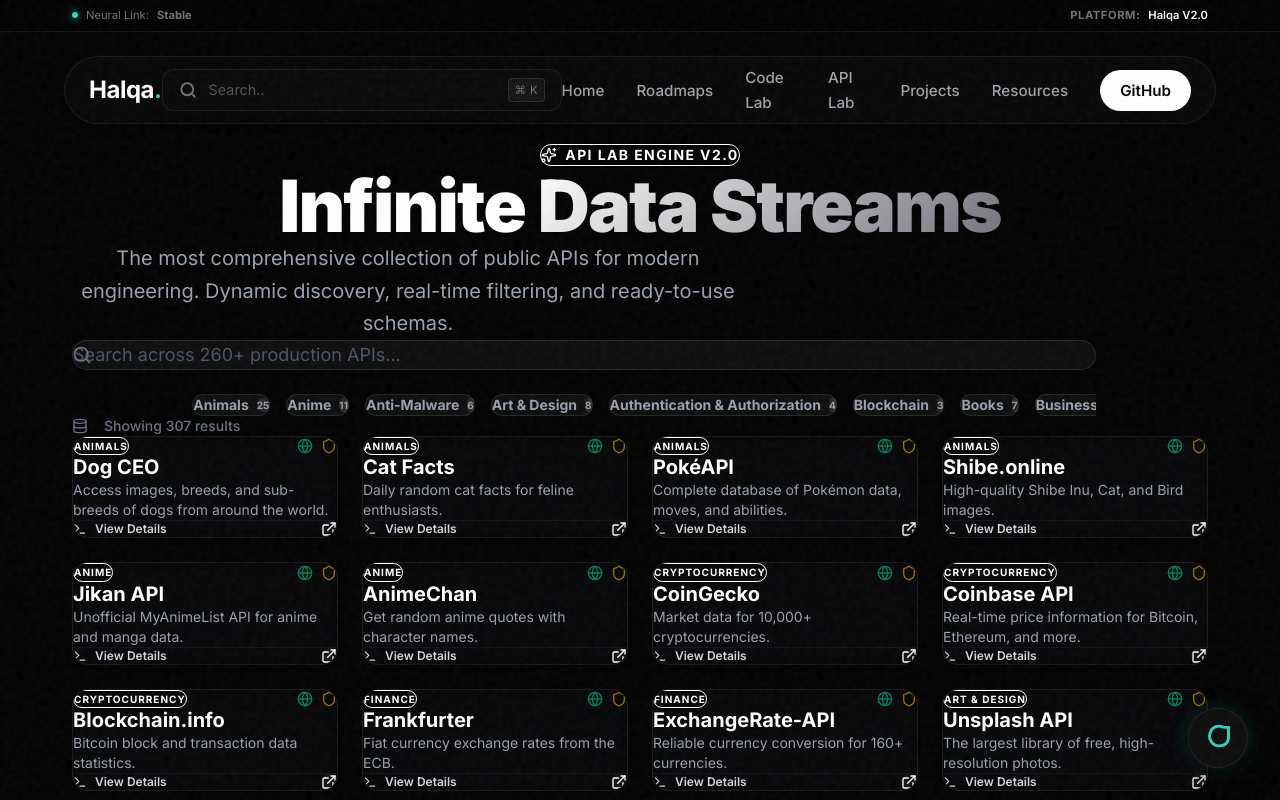
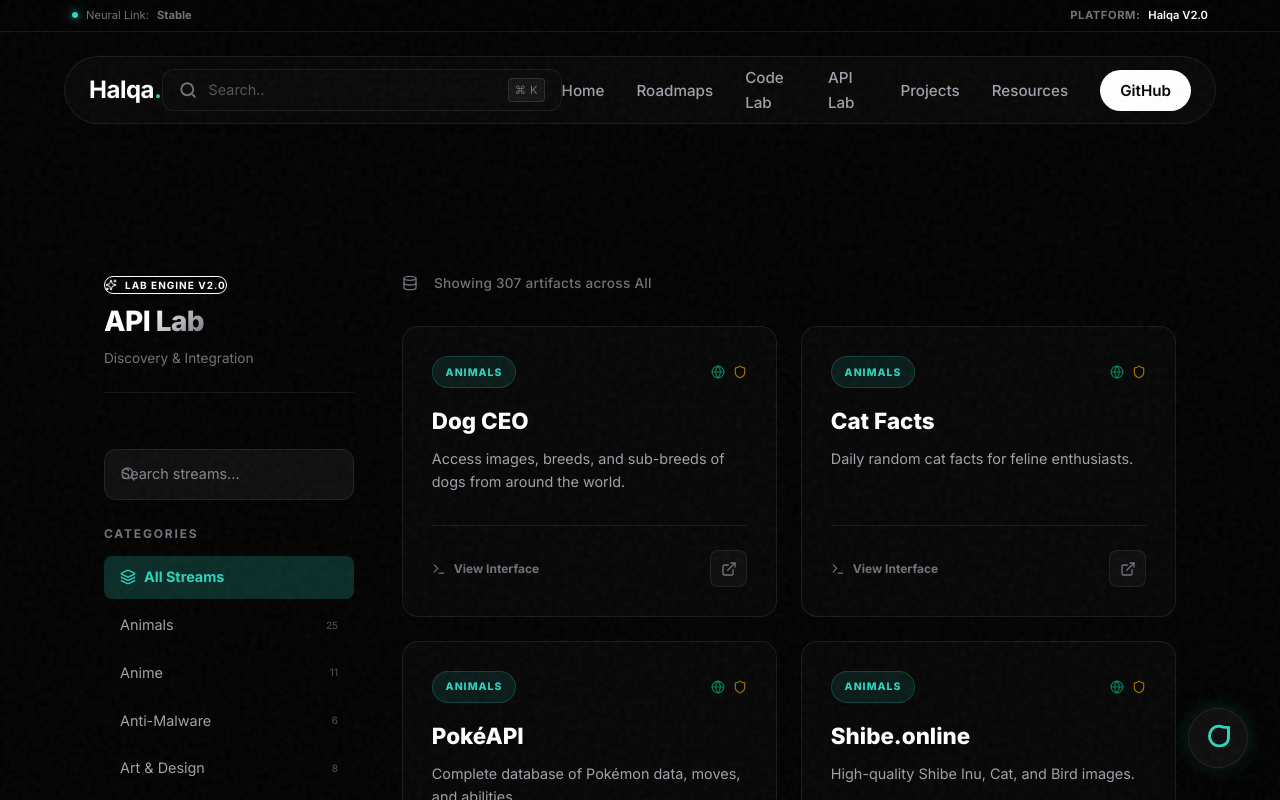
Before and after one commit to Shuvo-code-dev/Halqa, a Next.js app in the folder web/: page /apilab in a window 1280 px wide. Built offline with nearby package versions, Linux system fonts and the light colour scheme.

Commit message:
feat: implement ApiLab interface with filtered search, category navigation, and responsive API cards

```diff
--- a/web/src/app/apilab/ApiLabClient.tsx
+++ b/web/src/app/apilab/ApiLabClient.tsx
@@ -3,7 +3,7 @@
 import { useState, useEffect, useRef, useMemo } from 'react';
 import { useSearchParams } from 'next/navigation';
 import { gsap } from '@lib/gsap';
-import { Search, Filter, Layers, Database, Sparkles } from 'lucide-react';
+import { Search, Layers, Database, Sparkles } from 'lucide-react';
 import {
   getFlattenedApis,
   getApiCategories,
@@ -11,6 +11,8 @@
 } from '@/lib/api-service';
 import ApiCard from '@/components/modules/apilab/ApiCard';
 import EmptyState from '@/components/shared/EmptyState';
+import TouchScale from '@/components/shared/TouchScale';
+import styles from './page.module.css';
 
 const ITEMS_PER_PAGE = 24;
 
@@ -23,11 +25,11 @@
   const containerRef = useRef<HTMLDivElement>(null);
   const loadMoreRef = useRef<HTMLDivElement>(null);
 
-  // Sync with URL ID during render to prevent cascading renders
   const currentId = searchParams.get('id');
   const allApis = useMemo(() => getFlattenedApis(), []);
   const categories = useMemo(() => getApiCategories(), []);
 
+  // Sync with URL ID
   if (currentId !== prevId) {
     setPrevId(currentId);
     if (currentId) {
@@ -39,14 +41,13 @@
     }
   }
 
-  // Filtering Logic
   const filteredApis = useMemo(() => {
     return filterApis(allApis, searchTerm, activeCategory);
   }, [allApis, searchTerm, activeCategory]);
 
   const visibleApis = filteredApis.slice(0, visibleCount);
 
-  // GSAP Entrance Animations
+  // GSAP Entrance
   useEffect(() => {
     const ctx = gsap.context(() => {
       gsap.from(".api-card-wrapper", {
@@ -61,7 +62,7 @@
     return () => ctx.revert();
   }, [activeCategory, searchTerm, visibleCount]);
 
-  // Infinite Scroll
+  // Infinite Scroll Observer
   useEffect(() => {
     const observer = new IntersectionObserver((entries) => {
       if (entries[0].isIntersecting && visibleCount < filteredApis.length) {
@@ -71,92 +72,74 @@
 
     if (loadMoreRef.current) observer.observe(loadMoreRef.current);
     return () => observer.disconnect();
-  }, [filteredApis, visibleCount]);
+  }, [filteredApis.length, visibleCount]);
 
   return (
-    <div className="min-h-screen bg-transparent pt-32 pb-20 px-4 md:px-8 lg:px-12" ref={containerRef}>
-      {/* Header Section */}
-      <section className="max-w-7xl mx-auto mb-16 text-center">
-        <div className="inline-flex items-center gap-2 px-4 py-2 rounded-full bg-accent/10 border border-accent/20 text-accent text-sm font-bold uppercase tracking-widest mb-6 animate-pulse-slow">
-          <Sparkles className="w-4 h-4" />
-          API Lab Engine v2.0
+    <div className={styles.dashboardContainer} ref={containerRef} style={{ paddingTop: '8rem' }}>
+      {/* Sidebar Navigation */}
+      <aside className={styles.sidebar}>
+        <div className={styles.sidebarHeader}>
+           <div className="inline-flex items-center gap-2 px-3 py-1 rounded-full bg-accent/10 border border-accent/20 text-accent text-[10px] font-bold uppercase tracking-widest mb-4">
+             <Sparkles className="w-3 h-3" />
+             Lab Engine v2.0
            </div>
-        <h1 className="text-5xl md:text-7xl font-black text-white mb-6 tracking-tight">
-          Infinite <span className="text-gradient">Data Streams</span>
-        </h1>
-        <p className="max-w-2xl mx-auto text-gray-400 text-lg md:text-xl leading-relaxed">
-          The most comprehensive collection of public APIs for modern engineering.
-          Dynamic discovery, real-time filtering, and ready-to-use schemas.
-        </p>
-      </section>
+           <h1 className={styles.miniTitle}>API <span className="text-gradient">Lab</span></h1>
+           <p className={styles.miniSubtitle}>Discovery & Integration</p>
+        </div>
 
-      {/* Search & Filter Controls */}
-      <section className="max-w-5xl mx-auto mb-16">
-        <div className="flex flex-col gap-6">
-          {/* Search Bar */}
+        <div className={styles.searchBox}>
+           <TouchScale scale={0.98}>
               <div className="relative group">
-            <div className="absolute inset-y-0 left-0 pl-6 flex items-center pointer-events-none">
-              <Search className="w-5 h-5 text-gray-500 group-focus-within:text-accent transition-colors" />
-            </div>
+                <Search className="absolute left-4 top-1/2 -translate-y-1/2 w-4 h-4 text-gray-500 group-focus-within:text-accent transition-colors" />
                 <input
                   type="text"
-              placeholder="Search across 260+ production APIs..."
-              className="w-full bg-white/5 border border-white/10 rounded-2xl py-6 pl-16 pr-8 text-white text-lg focus:outline-none focus:border-accent/50 focus:ring-4 focus:ring-accent/10 transition-all placeholder:text-gray-600"
+                  placeholder="Search streams..."
+                  className={styles.sidebarSearch}
                   value={searchTerm}
                   onChange={(e) => setSearchTerm(e.target.value)}
                 />
               </div>
+           </TouchScale>
+        </div>
 
-          {/* Categories Pills */}
-          <div className="flex items-center gap-4 overflow-x-auto pb-4 no-scrollbar">
+        <div className="mt-4">
+           <h3 className={styles.sidebarTitle}>Categories</h3>
+           <nav className={styles.categoryList}>
+             <TouchScale scale={0.98} className="w-full">
                <button
                  onClick={() => setActiveCategory('All')}
-              className={`flex items-center gap-2 px-6 py-3 rounded-xl border text-sm font-bold whitespace-nowrap transition-all ${
-                activeCategory === 'All'
-                ? 'bg-accent text-black border-accent'
-                : 'bg-white/5 text-gray-400 border-white/10 hover:border-white/30'
-              }`}
+                 className={`${styles.filterBtn} ${activeCategory === 'All' ? styles.active : ''} w-full flex items-center gap-2`}
                >
                  <Layers className="w-4 h-4" />
                  All Streams
                </button>
+             </TouchScale>
              {categories.map((cat) => (
+               <TouchScale key={cat.name} scale={0.98} className="w-full">
                  <button
-                key={cat.name}
                    onClick={() => setActiveCategory(cat.name)}
-                className={`flex items-center gap-2 px-6 py-3 rounded-xl border text-sm font-bold whitespace-nowrap transition-all ${
-                  activeCategory === cat.name
-                  ? 'bg-accent text-black border-accent shadow-[0_0_20px_rgba(var(--accent-rgb),0.4)]'
-                  : 'bg-white/5 text-gray-400 border-white/10 hover:border-white/30'
-                }`}
+                   className={`${styles.filterBtn} ${activeCategory === cat.name ? styles.active : ''} w-full flex items-center justify-between`}
                  >
-                {cat.name}
-                <span className={`text-[10px] px-2 py-0.5 rounded-full ${activeCategory === cat.name ? 'bg-black/20' : 'bg-white/10'}`}>
-                  {cat.count}
-                </span>
+                   <span>{cat.name}</span>
+                   <span className="text-[10px] opacity-50">{cat.count}</span>
                  </button>
+               </TouchScale>
              ))}
+           </nav>
+        </div>
+      </aside>
+
+      {/* Main Results Area */}
+      <main className={styles.mainContent}>
+        <div className={styles.resultMeta}>
+           <div className="flex items-center gap-4">
+             <Database className="w-4 h-4" />
+             <span>Showing {filteredApis.length} artifacts across {activeCategory}</span>
            </div>
         </div>
-      </section>
 
-      {/* Results Meta */}
-      <section className="max-w-7xl mx-auto mb-8 flex items-center justify-between">
-        <div className="flex items-center gap-4 text-gray-500 text-sm font-medium">
-          <Database className="w-4 h-4" />
-          <span>Showing {filteredApis.length} results</span>
-          {activeCategory !== 'All' && (
-            <span className="flex items-center gap-2">
-              in <span className="text-white px-2 py-0.5 bg-white/10 rounded-lg">{activeCategory}</span>
-            </span>
-          )}
-        </div>
-      </section>
-
-      {/* API Grid */}
-      <main className="max-w-7xl mx-auto">
         {visibleApis.length > 0 ? (
-          <div className="grid grid-cols-1 md:grid-cols-2 lg:grid-cols-3 xl:grid-cols-4 gap-6">
+          <div className={styles.grid}>
             {visibleApis.map((api) => (
               <ApiCard key={api.id} api={api} />
             ))}
@@ -164,19 +147,15 @@
         ) : (
           <EmptyState
             title="Data Stream Empty"
-            message={`We couldn't find any APIs matching "${searchTerm}" in the ${activeCategory} category.`}
+            message={`Zero results detected for "${searchTerm}" in the current matrix.`}
             icon="filter"
           />
         )}
 
-        {/* Infinite Scroll Trigger */}
+        {/* Load More Indicator */}
         {visibleCount < filteredApis.length && (
-          <div ref={loadMoreRef} className="py-20 flex justify-center">
-            <div className="flex gap-2">
-              <div className="w-2 h-2 bg-accent rounded-full animate-bounce" />
-              <div className="w-2 h-2 bg-accent rounded-full animate-bounce [animation-delay:0.2s]" />
-              <div className="w-2 h-2 bg-accent rounded-full animate-bounce [animation-delay:0.4s]" />
-            </div>
+          <div ref={loadMoreRef} className={styles.loader}>
+             <div className={styles.spinner} />
           </div>
         )}
       </main>
--- /dev/null
+++ b/web/src/components/modules/apilab/ApiCard.module.css
@@ -0,0 +1,160 @@
+.container {
+  display: flex;
+  flex-direction: column;
+  padding: 1.8rem;
+  background: rgba(255, 255, 255, 0.02);
+  border: 1px solid var(--border-glass);
+  border-radius: 16px;
+  height: 100%;
+  transition: all 0.3s cubic-bezier(0.4, 0, 0.2, 1);
+  position: relative;
+  overflow: hidden;
+}
+
+.container:hover {
+  transform: translateY(-4px);
+  border-color: rgba(45, 212, 191, 0.4);
+  background: rgba(255, 255, 255, 0.04);
+  box-shadow: 0 10px 40px -10px rgba(0, 0, 0, 0.5), 0 0 20px -5px var(--accent-glow);
+}
+
+/* Industrial Reflection Effect */
+.container::before {
+  content: "";
+  position: absolute;
+  top: 0;
+  left: 0;
+  right: 0;
+  height: 1px;
+  background: linear-gradient(90deg, transparent, var(--accent), transparent);
+  opacity: 0;
+  transition: opacity 0.3s ease;
+}
+
+.container:hover::before {
+  opacity: 0.5;
+}
+
+.header {
+  display: flex;
+  justify-content: space-between;
+  align-items: center;
+  margin-bottom: 1.25rem;
+}
+
+.catBadge {
+  background: rgba(45, 212, 191, 0.1);
+  color: var(--accent);
+  padding: 0.4rem 0.8rem;
+  border-radius: 20px;
+  font-size: 0.65rem;
+  font-weight: 800;
+  text-transform: uppercase;
+  letter-spacing: 0.1em;
+  border: 1px solid rgba(45, 212, 191, 0.2);
+}
+
+.metaIcons {
+  display: flex;
+  gap: 0.5rem;
+  opacity: 0.6;
+}
+
+.title {
+  font-size: 1.4rem;
+  font-weight: 800;
+  color: var(--text-primary);
+  margin-bottom: 0.75rem;
+  line-height: 1.2;
+  transition: color 0.3s ease;
+}
+
+.container:hover .title {
+  color: var(--accent);
+}
+
+.description {
+  color: var(--text-secondary);
+  font-size: 0.9rem;
+  line-height: 1.6;
+  margin-bottom: 2rem;
+  display: -webkit-box;
+  -webkit-line-clamp: 2;
+  -webkit-box-orient: vertical;
+  overflow: hidden;
+  flex-grow: 1;
+}
+
+.footer {
+  display: flex;
+  justify-content: space-between;
+  align-items: center;
+  padding-top: 1.5rem;
+  border-top: 1px solid var(--border-glass);
+  margin-top: auto;
+}
+
+.toggleBtn {
+  background: transparent;
+  border: none;
+  cursor: pointer;
+  display: flex;
+  align-items: center;
+  gap: 0.5rem;
+  font-size: 0.75rem;
+  font-weight: 700;
+  color: var(--text-muted);
+  transition: color 0.2s ease;
+}
+
+.toggleBtn:hover {
+  color: var(--text-primary);
+}
+
+.docLink {
+  padding: 0.6rem;
+  background: rgba(255, 255, 255, 0.03);
+  border: 1px solid var(--border-glass);
+  border-radius: 8px;
+  color: var(--text-muted);
+  transition: all 0.2s ease;
+}
+
+.docLink:hover {
+  background: rgba(45, 212, 191, 0.1);
+  border-color: var(--accent);
+  color: var(--accent);
+}
+
+/* Expanded Code Area */
+.interfacePanel {
+  margin-top: 1.5rem;
+  padding: 1.25rem;
+  background: rgba(0, 0, 0, 0.4);
+  border: 1px solid var(--border-glass);
+  border-radius: 12px;
+}
+
+.interfaceHeader {
+  display: flex;
+  justify-content: space-between;
+  align-items: center;
+  margin-bottom: 0.75rem;
+}
+
+.interfaceLabel {
+  font-size: 0.65rem;
+  font-family: var(--font-mono);
+  color: var(--accent);
+  font-weight: 700;
+}
+
+.codeBlock {
+  font-family: var(--font-mono);
+  font-size: 0.7rem;
+  color: #a5f3eb;
+  line-height: 1.5;
+  overflow-x: auto;
+  margin: 0;
+  scrollbar-width: none;
+}
--- a/web/src/components/modules/apilab/ApiCard.tsx
+++ b/web/src/components/modules/apilab/ApiCard.tsx
@@ -4,6 +4,7 @@
 import { ExternalLink, Shield, Globe, Terminal, Info } from 'lucide-react';
 import { useState } from 'react';
 import TouchScale from '@/components/shared/TouchScale';
+import styles from './ApiCard.module.css';
 
 interface ApiCardProps {
   api: PublicApi;
@@ -16,7 +17,6 @@
   const mockInterface = `interface ${api.name.replace(/\s+/g, '')}Response {
   success: boolean;
   data: any;
-  message?: string;
   metadata: {
     auth: "${api.auth}";
     https: ${api.https};
@@ -25,48 +25,43 @@
 }`;
 
   return (
-    <TouchScale className="api-card-wrapper group" isLarge={true}>
-      <div className="halqa-card relative p-6 bg-white/5 backdrop-blur-xl border border-white/10 rounded-2xl transition-all duration-500 hover:border-accent hover:shadow-[0_0_30px_rgba(var(--accent-rgb),0.2)] active:border-accent active:shadow-[0_0_30px_rgba(var(--accent-rgb),0.3)] overflow-hidden">
-        {/* Glow Effect */}
-        <div className="absolute inset-0 bg-linear-to-br from-accent/5 to-transparent opacity-0 group-hover:opacity-100 transition-opacity duration-500" />
-
-        <div className="relative z-10 flex flex-col h-full">
-          <div className="flex items-center justify-between mb-4">
-            <span className="px-3 py-1 text-[10px] font-bold uppercase tracking-widest bg-accent/20 text-accent rounded-full border border-accent/30">
+    <TouchScale className="api-card-wrapper" isLarge={true} scale={0.98}>
+      <div className={styles.container}>
+        <div className={styles.header}>
+          <span className={styles.catBadge}>
             {api.category}
           </span>
-            <div className="flex gap-2">
-              {api.https && <Globe className="w-4 h-4 text-emerald-400 opacity-60" />}
-              {api.auth !== 'No' && <Shield className="w-4 h-4 text-amber-400 opacity-60" />}
+          <div className={styles.metaIcons}>
+            {api.https && <Globe className="w-3.5 h-3.5 text-emerald-400" />}
+            {api.auth !== 'No' && <Shield className="w-3.5 h-3.5 text-amber-400" />}
           </div>
         </div>
 
-          <h3 className="text-xl font-bold text-white mb-2 leading-tight group-hover:text-accent transition-colors">
-            {api.name}
-          </h3>
+        <h3 className={styles.title}>{api.name}</h3>
 
-          <p className="text-sm text-gray-400 line-clamp-2 mb-6 grow">
+        <p className={styles.description}>
           {api.description}
         </p>
 
-          <div className="flex items-center justify-between mt-auto pt-4 border-t border-white/5">
+        <div className={styles.footer}>
           <button
             onClick={(e) => {
               e.stopPropagation();
               setIsExpanded(!isExpanded);
             }}
-              className="flex items-center gap-2 text-xs font-semibold text-gray-300 hover:text-accent transition-colors"
+            className={styles.toggleBtn}
           >
             <Terminal className="w-3.5 h-3.5" />
-              {isExpanded ? 'Hide Interface' : 'View Details'}
+            {isExpanded ? 'Hide Interface' : 'View Interface'}
           </button>
+
           <a
             href={api.link}
             target="_blank"
             rel="noopener noreferrer"
             onClick={(e) => e.stopPropagation()}
-              className="p-2 bg-white/5 hover:bg-accent/20 rounded-lg text-gray-400 hover:text-accent transition-all"
-              title="Documentation"
+            className={styles.docLink}
+            title="Open Documentation"
           >
             <ExternalLink className="w-4 h-4" />
           </a>
@@ -74,18 +69,17 @@
 
         {/* Expanded Interface View */}
         {isExpanded && (
-            <div className="mt-4 p-4 bg-black/40 rounded-xl border border-white/5 animate-in fade-in slide-in-from-top-2 duration-300">
-              <div className="flex items-center justify-between mb-2">
-                <span className="text-[10px] font-mono text-accent">TypeScript Interface</span>
+          <div className={styles.interfacePanel}>
+            <div className={styles.interfaceHeader}>
+              <span className={styles.interfaceLabel}>TS_INTERFACE</span>
               <Info className="w-3 h-3 text-gray-500" />
             </div>
-              <pre className="text-[10px] font-mono text-emerald-300/80 leading-relaxed overflow-x-auto">
+            <pre className={styles.codeBlock}>
               {mockInterface}
             </pre>
           </div>
         )}
       </div>
-      </div>
     </TouchScale>
   );
 }
```
Also changed, not shown: web/src/app/apilab/page.module.css (+9 -2 lines). Lines whose indentation alone changed are shown as unchanged.
